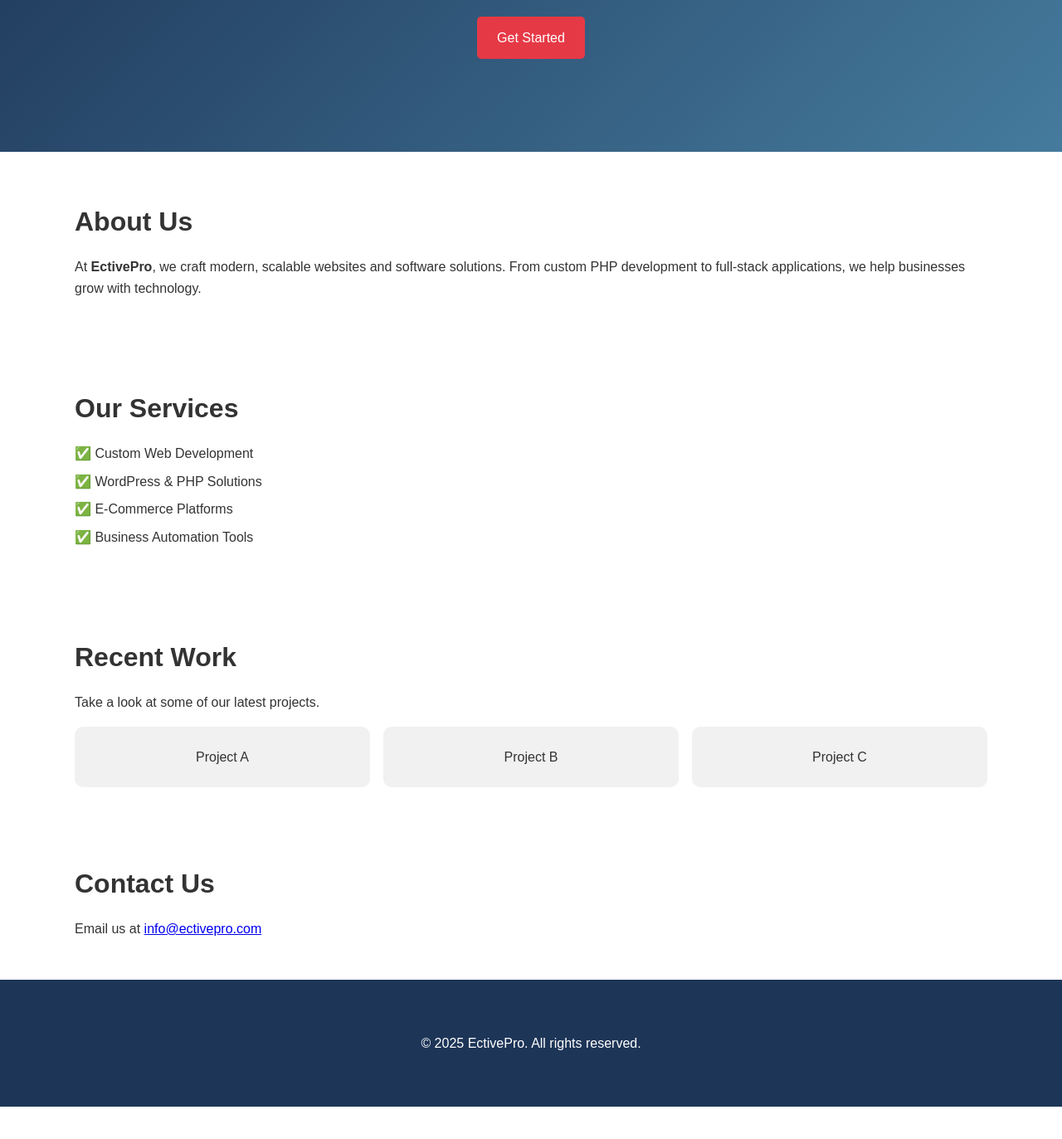
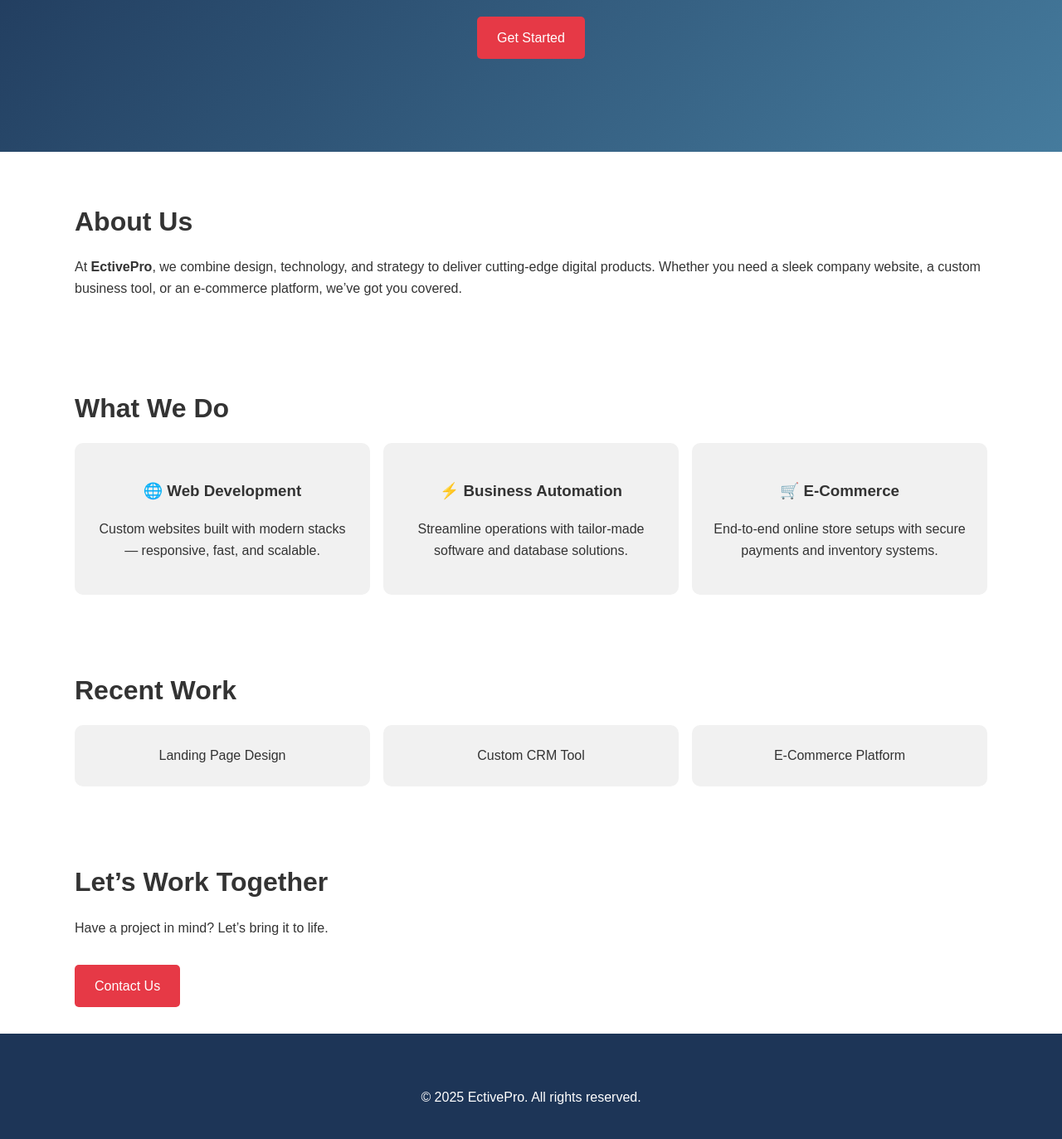
Before and after one commit to devyaqoob/ectivepro, a Jekyll site: the page built from index.md, in a window 1280 px wide and 1400 px high, scrolled down 399 px. Shown: the top 1373 px of the window at 83% size. Built offline with Jekyll 4.4.1, drawn with Linux system fonts in a browser that asks for light colours; before the commit the page ends 1733 px from its top, so only the background shows below that.

Commit message:
Update index.md

```diff
--- a/index.md
+++ b/index.md
@@ -3,43 +3,52 @@ layout: default
 title: Home
 ---
 
-<section class="about">
+<section class="about" id="about">
   <div class="container">
     <h2>About Us</h2>
     <p>
-      At <strong>EctivePro</strong>, we craft modern, scalable websites and software solutions.
-      From custom PHP development to full-stack applications, we help businesses grow with technology.
+      At <strong>EctivePro</strong>, we combine design, technology, and strategy to deliver cutting-edge
+      digital products. Whether you need a sleek company website, a custom business tool,
+      or an e-commerce platform, we’ve got you covered.
     </p>
   </div>
 </section>
 
-<section class="services">
+<section class="services" id="services">
   <div class="container">
-    <h2>Our Services</h2>
-    <ul>
-      <li>✅ Custom Web Development</li>
-      <li>✅ WordPress & PHP Solutions</li>
-      <li>✅ E-Commerce Platforms</li>
-      <li>✅ Business Automation Tools</li>
-    </ul>
+    <h2>What We Do</h2>
+    <div class="grid">
+      <div class="card">
+        <h3>🌐 Web Development</h3>
+        <p>Custom websites built with modern stacks — responsive, fast, and scalable.</p>
+      </div>
+      <div class="card">
+        <h3>⚡ Business Automation</h3>
+        <p>Streamline operations with tailor-made software and database solutions.</p>
+      </div>
+      <div class="card">
+        <h3>🛒 E-Commerce</h3>
+        <p>End-to-end online store setups with secure payments and inventory systems.</p>
+      </div>
+    </div>
   </div>
 </section>
 
-<section class="portfolio">
+<section class="portfolio" id="portfolio">
   <div class="container">
     <h2>Recent Work</h2>
-    <p>Take a look at some of our latest projects.</p>
-    <div class="grid">
-      <div class="card">Project A</div>
-      <div class="card">Project B</div>
-      <div class="card">Project C</div>
+    <div class="grid portfolio-grid">
+      <div class="card">Landing Page Design</div>
+      <div class="card">Custom CRM Tool</div>
+      <div class="card">E-Commerce Platform</div>
     </div>
   </div>
 </section>
 
 <section class="contact" id="contact">
-  <div class="container">
-    <h2>Contact Us</h2>
-    <p>Email us at <a href="mailto:info@ectivepro.com">info@ectivepro.com</a></p>
+  <div class="container contact-container">
+    <h2>Let’s Work Together</h2>
+    <p>Have a project in mind? Let’s bring it to life.</p>
+    <a href="mailto:info@ectivepro.com" class="btn">Contact Us</a>
   </div>
 </section>
```
